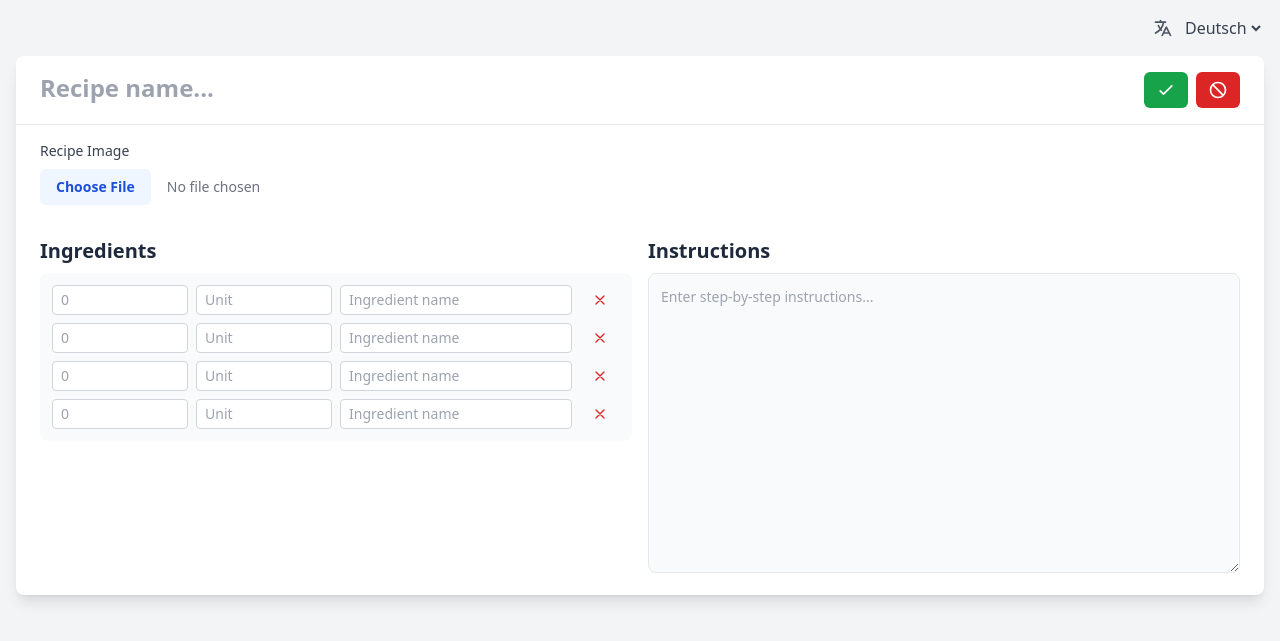
After one commit to PhilippTh/recipe-viewer, a Django app: page /recipe/create/ in a window 1280 px wide. The commit adds this page. Shown: the top 641 px of the page. Run offline with Django 5.2, Linux system fonts and the light colour scheme; some libraries are stand-ins or nearby versions.

Commit message:
Started adding creation view

```diff
--- a/recipe_viewer/apps/recipes/views.py
+++ b/recipe_viewer/apps/recipes/views.py
@@ -15,6 +15,8 @@ from django.urls import reverse
 from django.utils import translation
 from django.views import View
 
+from recipe_viewer.apps.recipes.forms import IngredientFormSet
+from recipe_viewer.apps.recipes.forms import RecipeForm
 from recipe_viewer.apps.recipes.models import Ingredient
 from recipe_viewer.apps.recipes.models import Recipe
 
@@ -23,6 +25,49 @@ async def recipe_list(request: HttpRequest) -> HttpResponse:
     """Display list of all recipes"""
     recipes: list[Recipe] = [recipe async for recipe in Recipe.objects.all().order_by("-created_at")]
     return render(request, "recipes/recipe_list.html", {"recipes": recipes})
+
+
+class RecipeCreateView(View):
+    async def get(self, request: HttpRequest) -> HttpResponse:
+        """Display recipe creation form"""
+        form = RecipeForm()
+        ingredient_formset = IngredientFormSet()
+        return render(
+            request,
+            "recipes/recipe_creation_form.html",
+            {
+                "recipe": Recipe(),
+                "form": form,
+                "ingredient_formset": ingredient_formset,
+            }
+        )
+
+    async def post(self, request: HttpRequest) -> HttpResponse:
+        """Create recipe"""
+        form = RecipeForm(request.POST, request.FILES)
+        ingredient_formset = IngredientFormSet(request.POST)
+
+        if form.is_valid() and ingredient_formset.is_valid():
+            # Save the recipe
+            recipe = await form.asave()
+
+            # Save the ingredients linked to the recipe
+            ingredient_formset.instance = recipe
+            await ingredient_formset.asave()
+
+            # Redirect to the recipe detail page
+            return redirect("recipe_detail", recipe_id=recipe.id)
+
+        # If form is invalid, re-render with errors
+        return render(
+            request,
+            "recipes/recipe_creation_form.html",
+            {
+                "recipe": Recipe(),
+                "form": form,
+                "ingredient_formset": ingredient_formset,
+            }
+        )
 
 
 class RecipeDetailView(View):
@@ -48,19 +93,49 @@ class RecipeDetailView(View):
         await recipe.adelete()
         return redirect("recipe_list")
 
+
+class RecipeChangeView(View):
+    async def get(self, request: HttpRequest, recipe_id: int) -> HttpResponse:
+        """Display recipe change form"""
+        recipe: Recipe = await aget_object_or_404(Recipe, id=recipe_id)
+        form = RecipeForm(instance=recipe)
+        ingredient_formset = IngredientFormSet(instance=recipe)
+        return render(
+            request,
+            "recipes/recipe_creation_form.html",
+            {
+                "recipe": recipe,
+                "form": form,
+                "ingredient_formset": ingredient_formset,
+            }
+        )
+
     async def post(self, request: HttpRequest, recipe_id: int) -> HttpResponse:
         """Update recipe"""
         recipe: Recipe = await aget_object_or_404(Recipe, id=recipe_id)
-        await recipe.save()
+        form = RecipeForm(request.POST, request.FILES, instance=recipe)
+        ingredient_formset = IngredientFormSet(request.POST, instance=recipe)
 
-        return
+        if form.is_valid() and ingredient_formset.is_valid():
+            # Save the recipe
+            recipe = await form.asave()
 
-async def edit_recipe(request: HttpRequest, recipe_id: int) -> HttpResponse:
-    """Edit recipe"""
-    recipe: Recipe = await aget_object_or_404(Recipe, id=recipe_id)
-    return render(request, "recipes/recipe_edit.html", {"recipe": recipe})
+            # Save the ingredients
+            await ingredient_formset.asave()
 
+            # Redirect to the recipe detail page
+            return redirect("recipe_detail", recipe_id=recipe.id)
 
+        # If form is invalid, re-render with errors
+        return render(
+            request,
+            "recipes/recipe_creation_form.html",
+            {
+                "recipe": recipe,
+                "form": form,
+                "ingredient_formset": ingredient_formset,
+            }
+        )
 
 @datastar_response
 async def recipe_ingredients(request: HttpRequest, recipe_id: int) -> AsyncGenerator[Any, None]:
--- a/recipe_viewer/templates/recipes/_ingredients.html
+++ b/recipe_viewer/templates/recipes/_ingredients.html
@@ -1,6 +1,5 @@
 {% load i18n %}
-<div id="ingredients">
-    <ul class="list-none p-0">
+<ul id="ingredients" class="list-none p-0">
     {% for ingredient in ingredients %}
     <li class="py-1.5 border-b border-gray-200 last:border-b-0 text-sm">
         <span class="font-semibold">{{ ingredient.quantity }}</span> {{ ingredient.unit }} {{ ingredient.name }}
@@ -10,4 +9,3 @@
     <li class="py-1.5 text-gray-500 text-sm">{% trans "No ingredients added yet." %}</li>
     {% endif %}
 </ul>
-</div>
--- /dev/null
+++ b/recipe_viewer/templates/recipes/recipe_creation_form.html
@@ -0,0 +1,109 @@
+{% extends 'base.html' %}
+{% load i18n %}
+
+{% block content %}
+<form method="post" enctype="multipart/form-data" class="bg-white rounded-lg shadow-lg">
+    {% csrf_token %}
+
+    <div class="border-b border-gray-200 px-6 py-4 flex justify-between items-start">
+        <div>
+            {{ form.name }}
+            {% if form.name.errors %}
+                <div class="text-red-600 text-sm mt-1">{{ form.name.errors }}</div>
+            {% endif %}
+            {% if recipe.pk %}
+                <p class="text-xs text-gray-500">{% trans "Added" %} {{ recipe.created_at|date:"DATE_FORMAT" }} • {% trans "Updated" %} {{ recipe.updated_at|date:"DATE_FORMAT" }}</p>
+            {% endif %}
+        </div>
+        <div class="flex gap-2">
+            <button
+                type="submit"
+                class="px-3 py-2 bg-green-600 text-white text-sm font-medium rounded-md hover:bg-green-700 focus:outline-none focus:ring-2 focus:ring-green-500 focus:ring-offset-2 transition-colors"
+                title="{% trans 'Save' %}"
+            >
+                <svg class="w-5 h-5" fill="none" stroke="currentColor" viewBox="0 0 24 24" xmlns="http://www.w3.org/2000/svg">
+                    <path stroke-linecap="round" stroke-linejoin="round" stroke-width="2" d="M5 13l4 4L19 7"></path>
+                </svg>
+            </button>
+            <a
+                href="{% url 'recipe_list' %}"
+                class="px-3 py-2 bg-red-600 text-white text-sm font-medium rounded-md hover:bg-red-700 focus:outline-none focus:ring-2 focus:ring-red-500 focus:ring-offset-2 transition-colors"
+                title="{% trans 'Cancel' %}"
+            >
+                <svg class="w-5 h-5" fill="none" stroke="currentColor" viewBox="0 0 24 24" xmlns="http://www.w3.org/2000/svg">
+                    <path stroke-linecap="round" stroke-linejoin="round" stroke-width="2" d="M18.364 18.364A9 9 0 005.636 5.636m12.728 12.728A9 9 0 015.636 5.636m12.728 12.728L5.636 5.636"></path>
+                </svg>
+            </a>
+        </div>
+    </div>
+
+    <div class="px-6 py-4">
+        <label class="block text-sm font-medium text-gray-700 mb-2">{% trans "Recipe Image" %}</label>
+        {{ form.image }}
+        {% if form.image.errors %}
+            <div class="text-red-600 text-sm mt-1">{{ form.image.errors }}</div>
+        {% endif %}
+    </div>
+
+    <div class="grid grid-cols-1 md:grid-cols-2 gap-4 px-6 py-4">
+        <div>
+            <h2 class="text-xl font-bold text-slate-800 mb-2">{% trans "Ingredients" %}</h2>
+            <div class="bg-gray-50 rounded-lg p-3">
+                {{ ingredient_formset.management_form }}
+
+                <div class="space-y-2">
+                    {% for ingredient_form in ingredient_formset %}
+                        <div id="ingredient-form">
+                            <div class="grid grid-cols-12 gap-2 items-center">
+                                <div class="col-span-3">
+                                    {{ ingredient_form.quantity }}
+                                    {% if ingredient_form.quantity.errors %}
+                                        <div class="text-red-600 text-xs mt-1">{{ ingredient_form.quantity.errors }}</div>
+                                    {% endif %}
+                                </div>
+                                <div class="col-span-3">
+                                    {{ ingredient_form.unit }}
+                                    {% if ingredient_form.unit.errors %}
+                                        <div class="text-red-600 text-xs mt-1">{{ ingredient_form.unit.errors }}</div>
+                                    {% endif %}
+                                </div>
+                                <div class="col-span-5">
+                                    {{ ingredient_form.name }}
+                                    {% if ingredient_form.name.errors %}
+                                        <div class="text-red-600 text-xs mt-1">{{ ingredient_form.name.errors }}</div>
+                                    {% endif %}
+                                </div>
+                                <div class="col-span-1 flex items-center justify-center">
+                                    <button
+                                        type="button"
+                                        class="text-red-600 hover:text-red-800 cursor-pointer"
+                                        title="{% trans 'Remove' %}"
+                                        data-on:click="el.closest('#ingredient-form').remove()"
+                                    >
+                                        <svg class="w-4 h-4" fill="none" stroke="currentColor" viewBox="0 0 24 24">
+                                            <path stroke-linecap="round" stroke-linejoin="round" stroke-width="2" d="M6 18L18 6M6 6l12 12"></path>
+                                        </svg>
+                                    </button>
+                                </div>
+                            </div>
+                            {{ ingredient_form.id }}
+                        </div>
+                    {% endfor %}
+                </div>
+
+                {% if ingredient_formset.non_form_errors %}
+                    <div class="text-red-600 text-sm mt-2">{{ ingredient_formset.non_form_errors }}</div>
+                {% endif %}
+            </div>
+        </div>
+
+        <div>
+            <h2 class="text-xl font-bold text-slate-800 mb-2">{% trans "Instructions" %}</h2>
+            {{ form.steps }}
+            {% if form.steps.errors %}
+                <div class="text-red-600 text-sm mt-1">{{ form.steps.errors }}</div>
+            {% endif %}
+        </div>
+    </div>
+</form>
+{% endblock %}
--- a/recipe_viewer/templates/recipes/recipe_detail.html
+++ b/recipe_viewer/templates/recipes/recipe_detail.html
@@ -14,7 +14,7 @@
         <div class="flex gap-2">
             {% if can_change %}
             <button
-                data-on:click="@get('{% url 'recipe_edit' recipe.id %}')"
+                data-on:click="@get('{% url 'recipe_change' recipe.id %}')"
                 class="px-3 py-2 bg-blue-600 text-white text-sm font-medium rounded-md hover:bg-blue-700 focus:outline-none focus:ring-2 focus:ring-blue-500 focus:ring-offset-2 transition-colors"
                 title="{% trans 'Edit' %}"
             >
--- a/recipe_viewer/urls.py
+++ b/recipe_viewer/urls.py
@@ -20,8 +20,9 @@ from django.conf.urls.static import static
 from django.contrib import admin
 from django.urls import path
 
+from recipe_viewer.apps.recipes.views import RecipeChangeView
+from recipe_viewer.apps.recipes.views import RecipeCreateView
 from recipe_viewer.apps.recipes.views import RecipeDetailView
-from recipe_viewer.apps.recipes.views import edit_recipe
 from recipe_viewer.apps.recipes.views import recipe_ingredients
 from recipe_viewer.apps.recipes.views import recipe_list
 from recipe_viewer.apps.recipes.views import set_language
@@ -29,8 +30,9 @@ from recipe_viewer.apps.recipes.views import set_language
 urlpatterns = [
     path("admin/", admin.site.urls),
     path("", recipe_list, name="recipe_list"),
+    path("recipe/create/", RecipeCreateView.as_view(), name="recipe_create"),
     path("recipe/<int:recipe_id>/", RecipeDetailView.as_view(), name="recipe_detail"),
-    path("recipe/<int:recipe_id>/edit/", edit_recipe, name="recipe_edit"),
+    path("recipe/<int:recipe_id>/change/", RecipeChangeView.as_view(), name="recipe_change"),
     path("recipe/<int:recipe_id>/ingredients/", recipe_ingredients, name="recipe_ingredients"), # type: ignore[arg-type]
     path("set_language/", set_language, name="set_language"),
 ]
```
Also changed, not shown: recipe_viewer/apps/recipes/forms.py (added, +74 -0 lines), recipe_viewer/templates/recipes/recipe_list.html (+10 -1 lines). Lines whose indentation alone changed are shown as unchanged.
